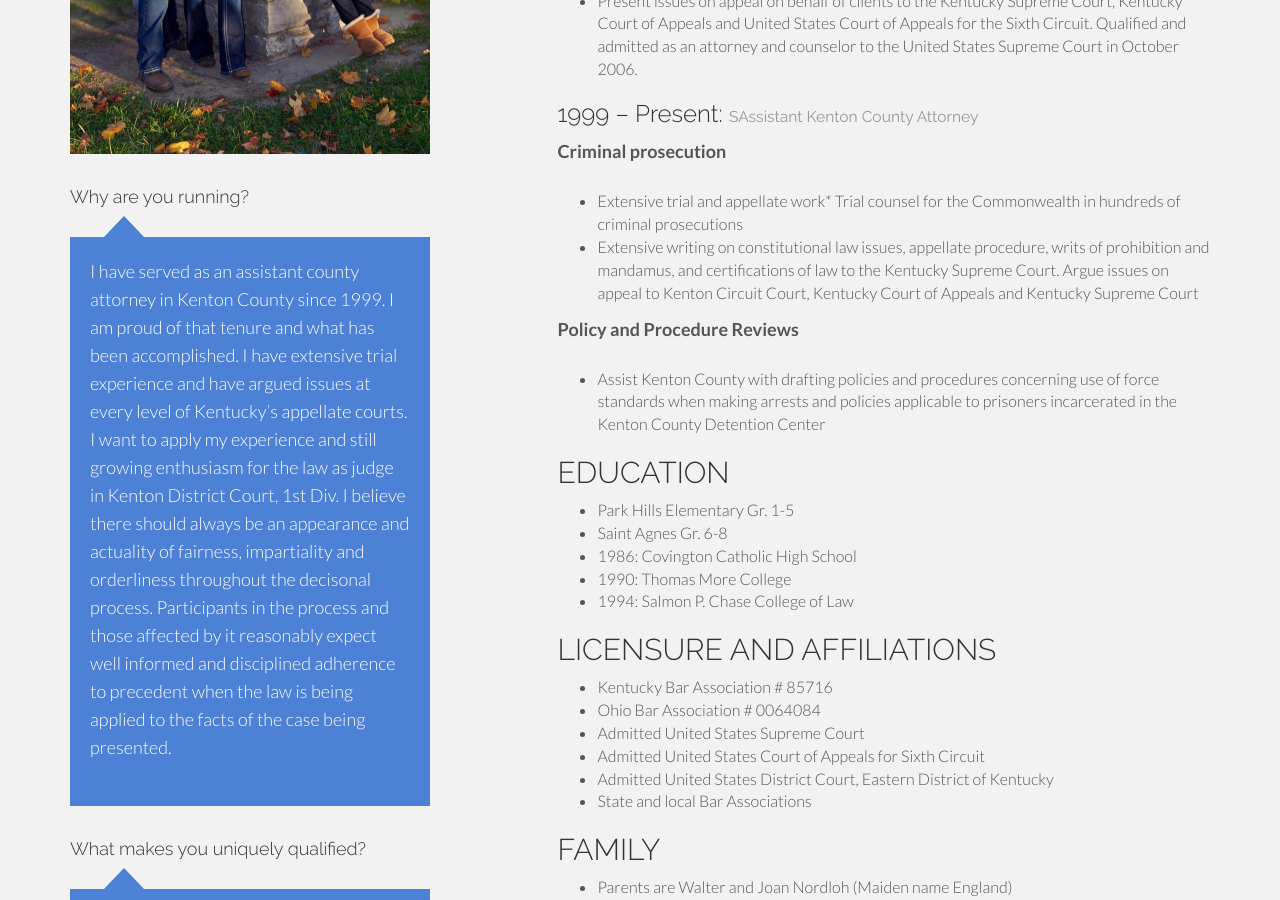
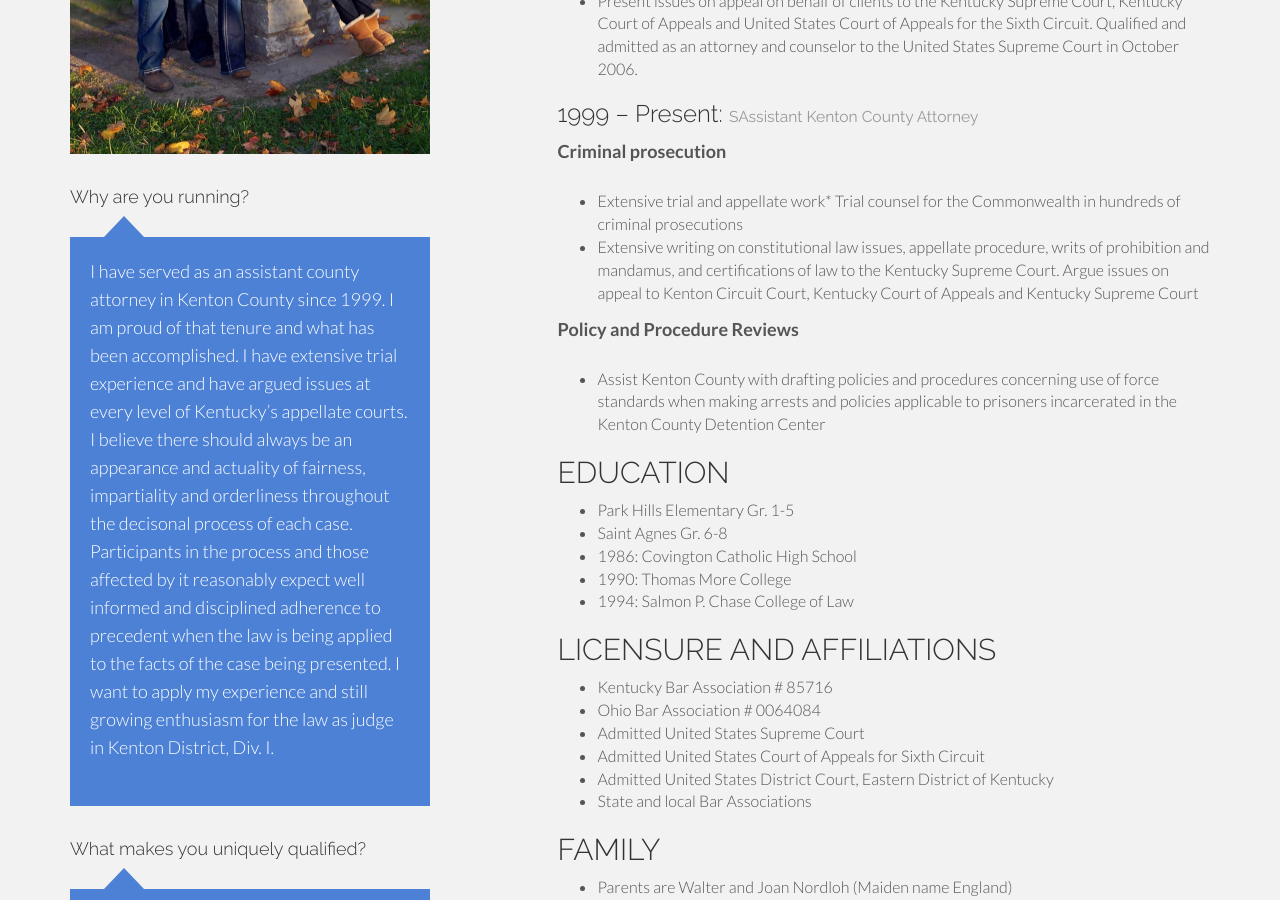
Before and after one commit to NORDLOHFORJUDGE/NordlohForJudge, a Jekyll site: the page built from index.html, in a window 1280 px wide and 900 px high, scrolled down 2104 px. Built offline with Jekyll 4.4.1, drawn with Linux system fonts in a browser that asks for light colours; Markdown is read by kramdown in place of the engine named in the settings; comment, search, counter and statistics services are not loaded.

Commit message:
Updated profile-question-1.md

```diff
--- a/_includes/profile-question-1.md
+++ b/_includes/profile-question-1.md
@@ -1 +1 @@
-I have served as an assistant county attorney in Kenton County since 1999.  I am proud of that tenure and what has been accomplished.  I have extensive trial experience and have argued issues at every level of Kentucky's appellate courts.  I want to apply my experience and still growing enthusiasm for the law as judge in Kenton District Court, 1st Div.  I believe there should always be an appearance and actuality of fairness, impartiality and orderliness throughout the decisonal process.  Participants in the process and those affected by it reasonably expect well informed and disciplined adherence to precedent when the law is being applied to the facts of the case being presented.
+I have served as an assistant county attorney in Kenton County since 1999.  I am proud of that tenure and what has been accomplished.  I have extensive trial experience and have argued issues at every level of Kentucky's appellate courts.  I believe there should always be an appearance and actuality of fairness, impartiality and orderliness throughout the decisonal process of each case.  Participants in the process and those affected by it reasonably expect well informed and disciplined adherence to precedent when the law is being applied to the facts of the case being presented. I want to apply my experience and still growing enthusiasm for the law as judge in Kenton District, Div. I.
```
